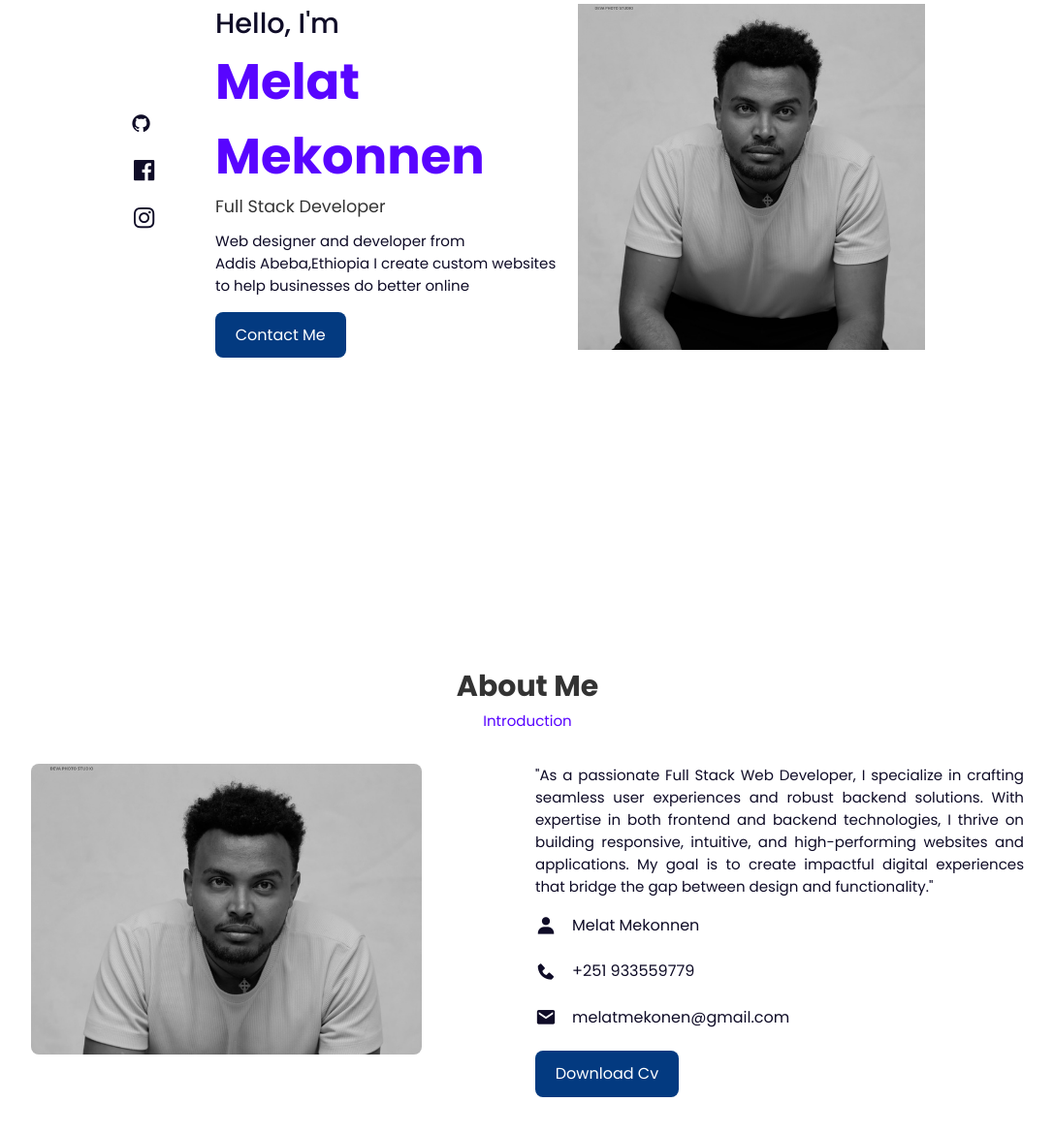
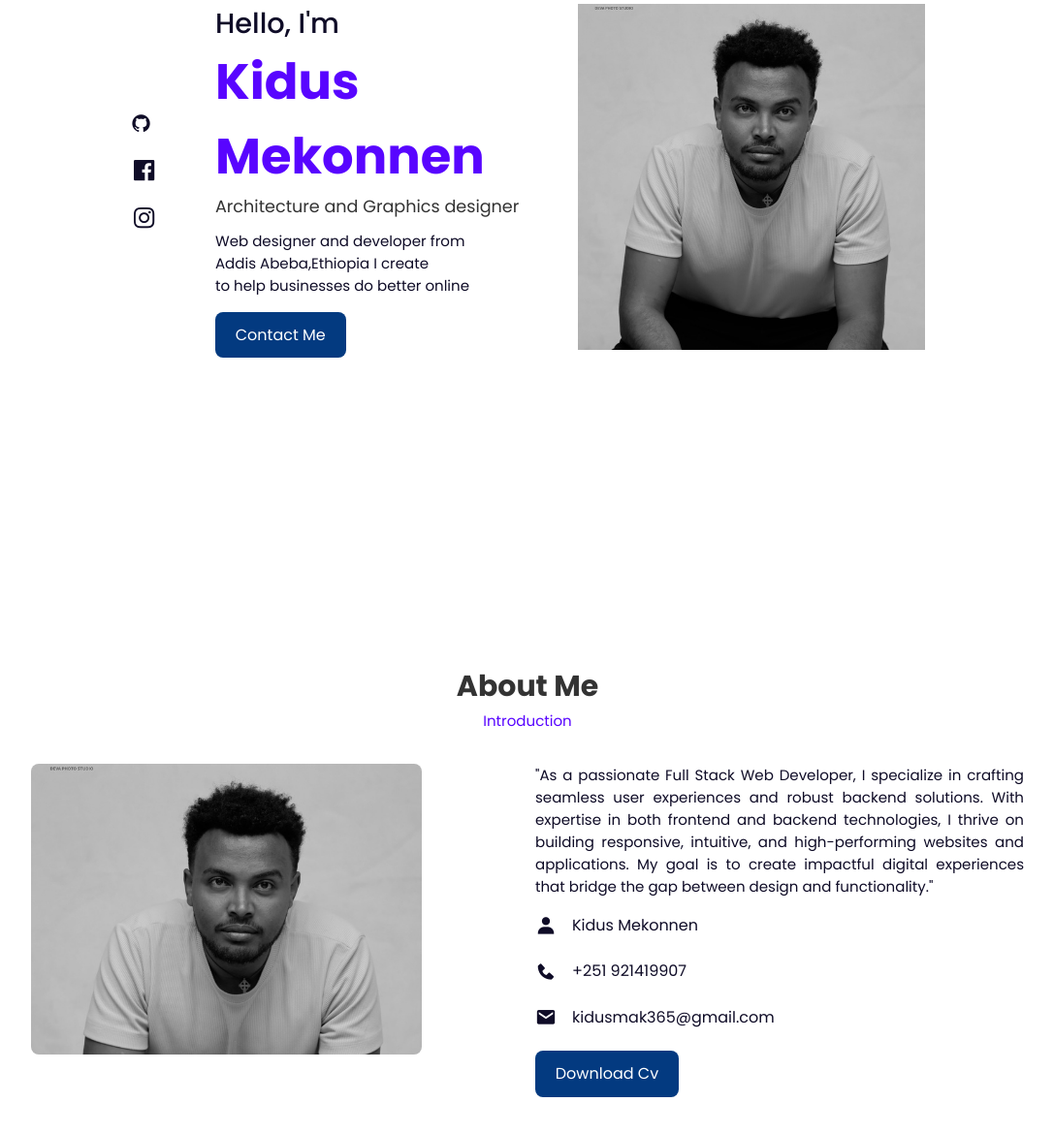
Before and after one commit to melat-mekonnen/Portfolio-page, a plain HTML site: page index.html in a window 1280 px wide. Shown: the part 264-1434 px from the top of the page at 97% size, without its empty margins (96-1183 px from the left). Drawn offline with nearby package versions, Linux system fonts and the light colour scheme.

Commit message:
update html

```diff
--- a/index.html
+++ b/index.html
@@ -44,9 +44,9 @@
                 </div>
                 <div class="home-text">
                     <span>Hello, I'm</span>
-                    <h1>Melat Mekonnen</h1>
-                    <h2>Full Stack Developer</h2>
-                    <p>Web designer and developer from <br>Addis Abeba,Ethiopia I create custom websites<br>to help
+                    <h1>Kidus Mekonnen</h1>
+                    <h2>Architecture and Graphics designer</h2>
+                    <p>Web designer and developer from <br>Addis Abeba,Ethiopia I create <br>to help
                         businesses
                         do better online</p>
                     <a href="#contact" class="btn">Contact Me</a>
@@ -76,17 +76,17 @@
                     <!-- Box 1 -->
                     <div class="info-box">
                         <i class='bx bxs-user'></i>
-                        <span>Melat Mekonnen</span>
+                        <span>Kidus Mekonnen</span>
                     </div>
                     <!-- Box 2 -->
                     <div class="info-box">
                         <i class='bx bxs-phone'></i>
-                        <span>+251 933559779</span>
+                        <span>+251 921419907</span>
                     </div>
                     <!-- Box 3 -->
                     <div class="info-box">
                         <i class='bx bxs-envelope'></i>
-                        <span>melatmekonen@gmail.com</span>
+                        <span>kidusmak365@gmail.com</span>
                     </div>
                 </div>
                 <a href="./web-developer2 - Template 18.pdf" class="btn">Download Cv</a>
```
